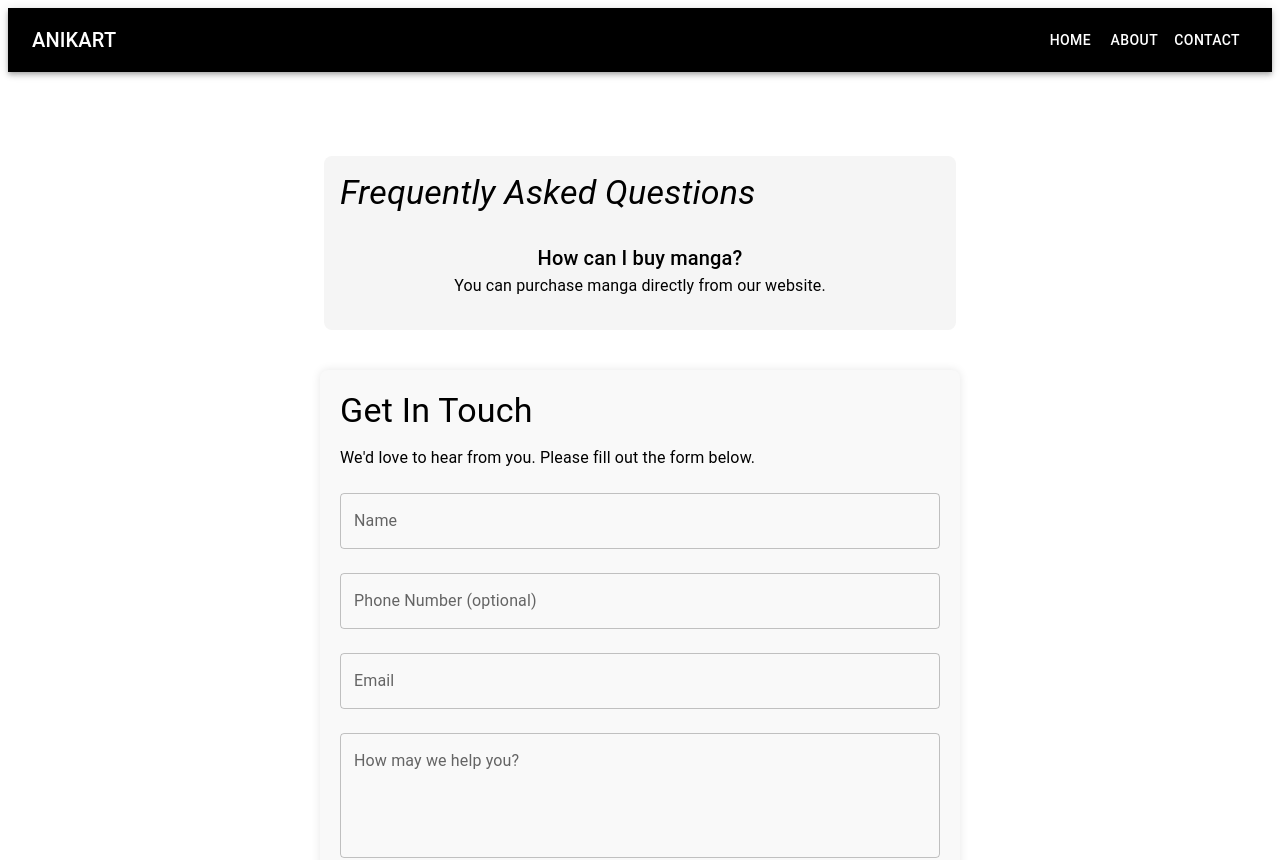
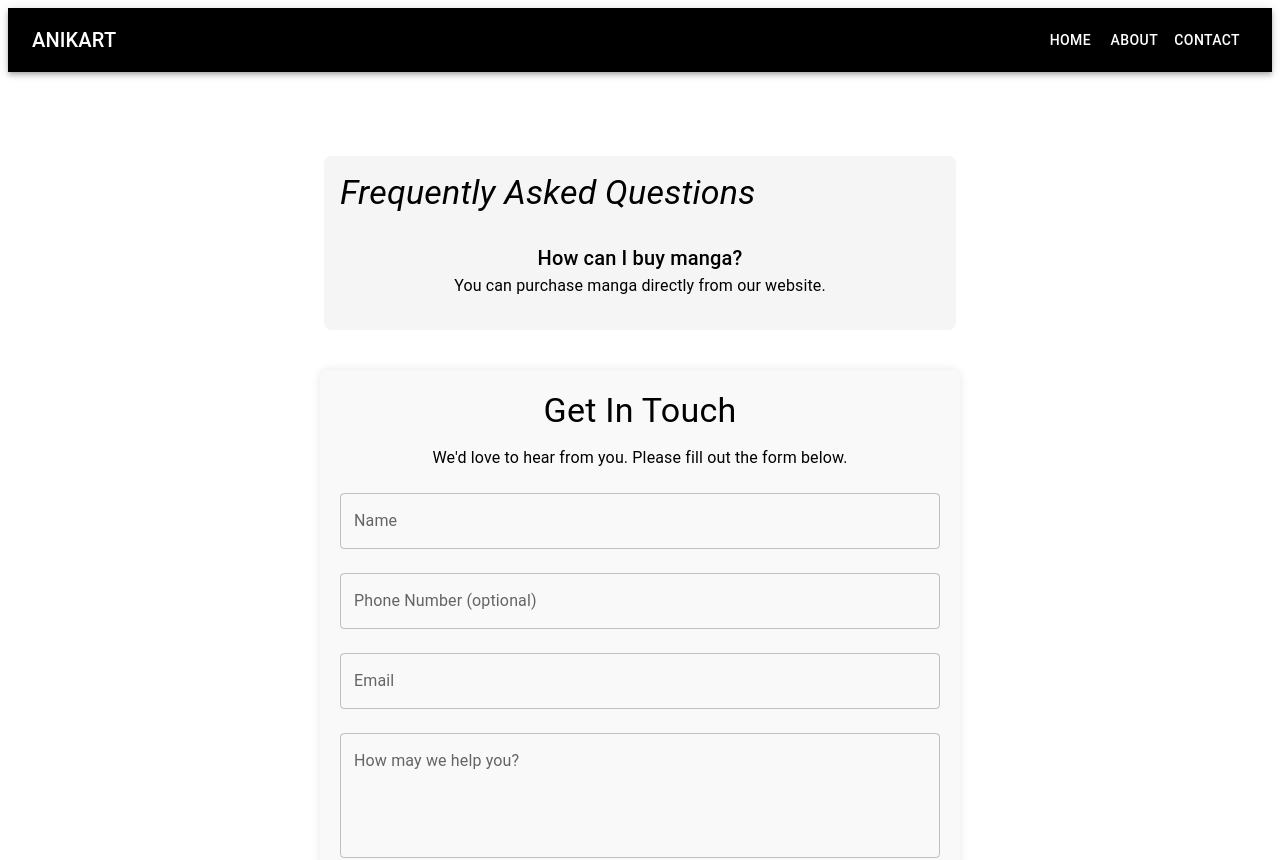
Before and after one commit to iamgaara/Contact-Me_website, a React (Create React App) app: page / in a window 1280 px wide. Shown: the top 860 px of the page. Built offline with nearby package versions, Linux system fonts and the light colour scheme.

Commit message:
Update ContactUs.js

```diff
--- a/src/ContactUs.js
+++ b/src/ContactUs.js
@@ -72,7 +72,8 @@ const ContactForm = () => {
         padding: '20px',
         borderRadius: '8px',
         boxShadow: '0 0 10px rgba(0,0,0,0.1)',
-        backgroundColor: '#f9f9f9'
+        backgroundColor: '#f9f9f9',
+        textAlign: 'center' // Center text alignment
       }}
     >
       <Typography variant="h4" gutterBottom>Get In Touch</Typography>
```
